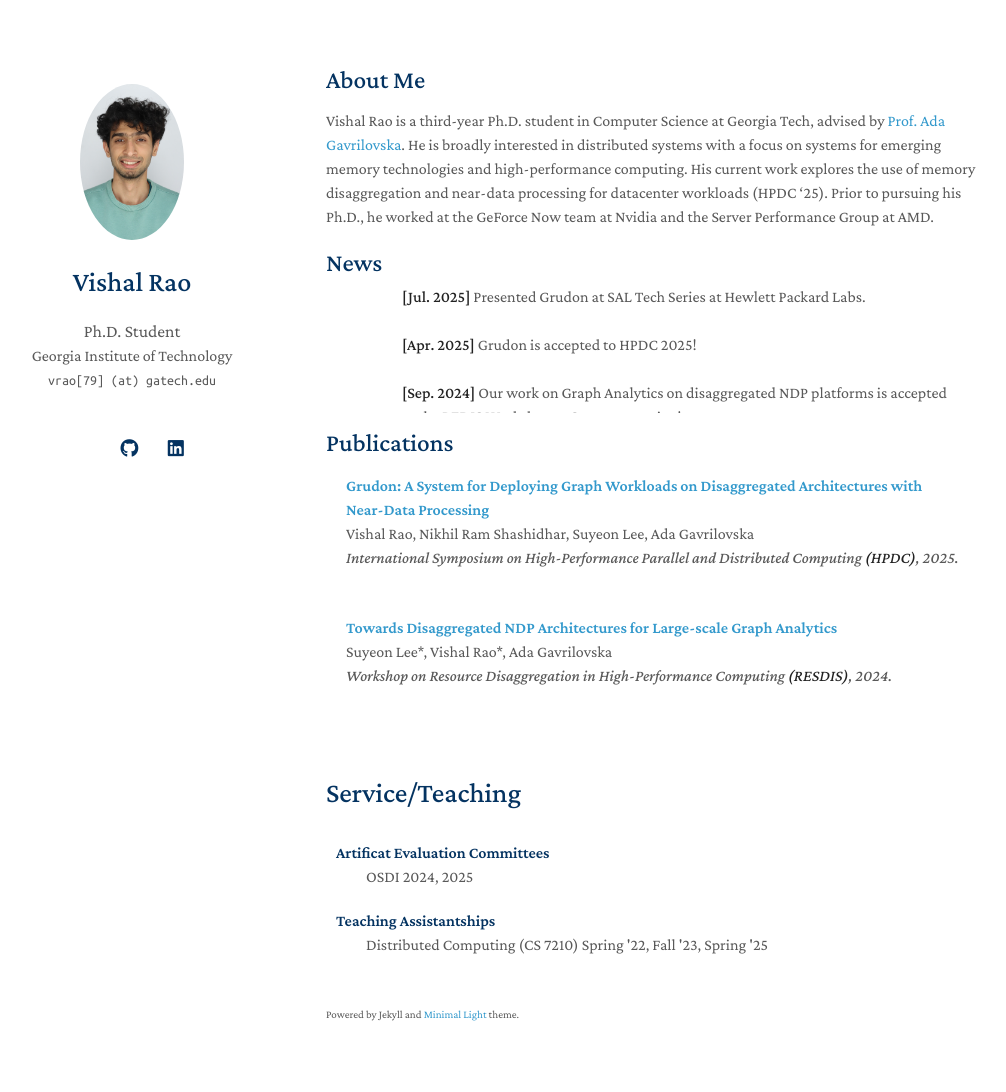
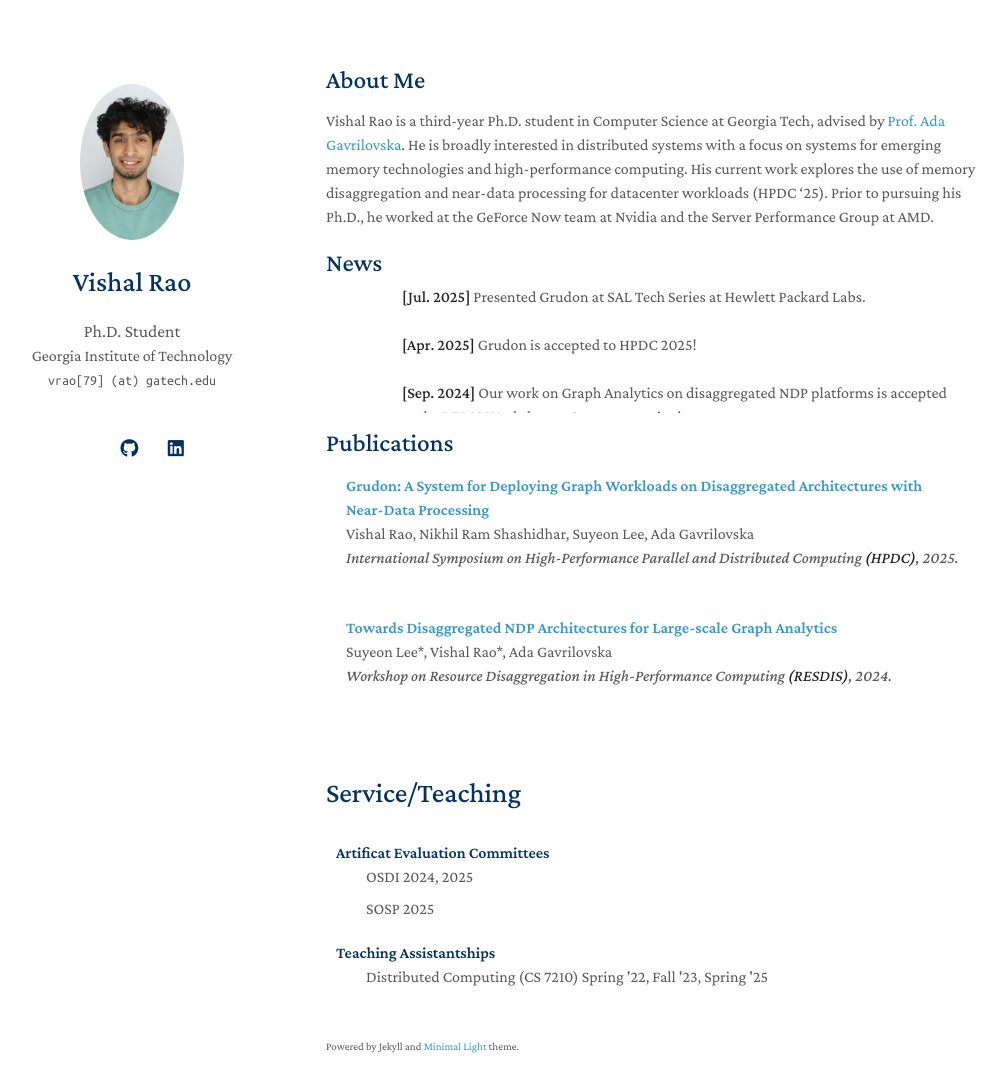
Before and after one commit to Kadle11/kadle11.github.io, a Jekyll site: the page built from index.md, in a window 1280 px wide and 1127 px high. Shown: the top 1092 px of the window, without its empty margins (144-1150 px from the left). Built offline with Jekyll 4.4.1, drawn with Linux system fonts in a browser that asks for light colours; a style sheet for code colours, icons or effects is not loaded; our own code applies the rules of GitHub Pages for plain Markdown files.

Commit message:
changes++

```diff
--- a/_data/services.yml
+++ b/_data/services.yml
@@ -2,6 +2,8 @@ main:
   artifact_evaluation_committees:
     - name: "OSDI"
       years: "2024, 2025"
+    - name: "SOSP"
+      years: "2025"
   teaching:
     - name: "Distributed Computing (CS 7210)"
       years: "Spring '22, Fall '23, Spring '25"
```
